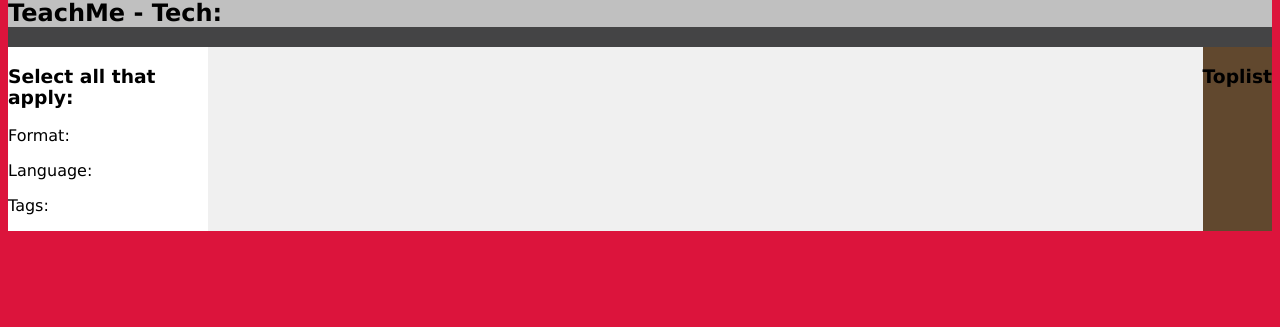
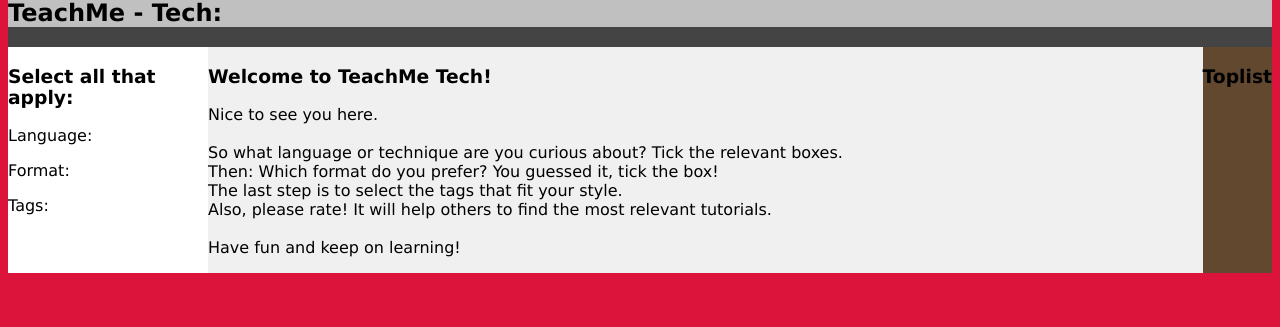
Before and after one commit to ElinJohansson/TutorialFinder2, a Spring Boot app: page / in a window 1280 px wide. Shown: the part 21-348 px from the top of the page. Run offline with Spring Boot 4, Linux system fonts and the light colour scheme.

Commit message:
Added instructions start phrase

```diff
--- a/TutorialFinder/src/main/resources/static/css/style.css
+++ b/TutorialFinder/src/main/resources/static/css/style.css
@@ -115,3 +115,7 @@
     background-color: #CFCFCF;
     color: black;
 }
+
+.hidden {
+    display: none;
+}
--- a/TutorialFinder/src/main/resources/static/script.js
+++ b/TutorialFinder/src/main/resources/static/script.js
@@ -3,6 +3,7 @@
 //Renders the tutorialList which is retrieved using the ajax request, the returned list is actually
 //an array which is why we're using a regular for loop
 function render(tutorialList) {
+    $(".instructions").remove();
     $("#returnedLanguages").html("");
     for (var i = 0; i < tutorialList.length; i++) {
         $("#returnedLanguages").append("<li>" +
--- a/TutorialFinder/src/main/resources/templates/index.html
+++ b/TutorialFinder/src/main/resources/templates/index.html
@@ -19,16 +19,16 @@
         <div class="filterWrapper">
             <h3>Select all that apply:</h3>
 
+            <p>Language:</p>
+            <div class="wrapper" th:each="language : ${languages}">
+                <input type="checkbox" class="languageCheckbox" th:value="${language.name}"/>
+                <span class="checkBoxSpan" th:text="${language.name}"></span>
+            </div>
+
             <p>Format:</p>
             <div class="wrapper" th:each="format : ${formats}">
                 <input type="checkbox" class="formatCheckbox" th:value="${format.name}"/>
                 <span class="checkBoxSpan" th:text="${format.name}"></span>
-            </div>
-
-            <p>Language:</p>
-            <div class="wrapper" th:each="language : ${languages}">
-                <input type="checkbox" class="languageCheckbox" th:value="${language.name}"/>
-                <span class="checkBoxSpan" th:text="${language.name}"></span>
             </div>
 
             <p>Tags:</p>
@@ -38,16 +38,29 @@
             </div>
 
 
-
         </div>
 
         <div class="filterResults">
+            <div class="instructions">
+                <h3>Welcome to TeachMe Tech!</h3>
+                <p>
+                    Nice to see you here.<br/><br/>
+                    So what language or technique are you curious about? Tick the relevant boxes.<br/>
+                    Then: Which format do you prefer? You guessed it, tick the box!<br/>
+                    The last step is to select the tags that fit your style.<br/>
+                    Also, please rate! It will help others to find the most relevant
+                    tutorials.
+                    <br/>
+                    <br/>
+                    Have fun and keep on learning!
+                </p>
+            </div>
             <ul id="returnedLanguages">
             </ul>
         </div>
         <div class="topResults">
             <h3>Toplist</h3>
-            <ol >
+            <ol>
                 <li th:each="tutorial : ${topList}">
                     <p th:text="${tutorial.title}"></p>
                     <a th:text="${tutorial.url}" th:href="@{${tutorial.url}}" target="_blank"></a>
```
